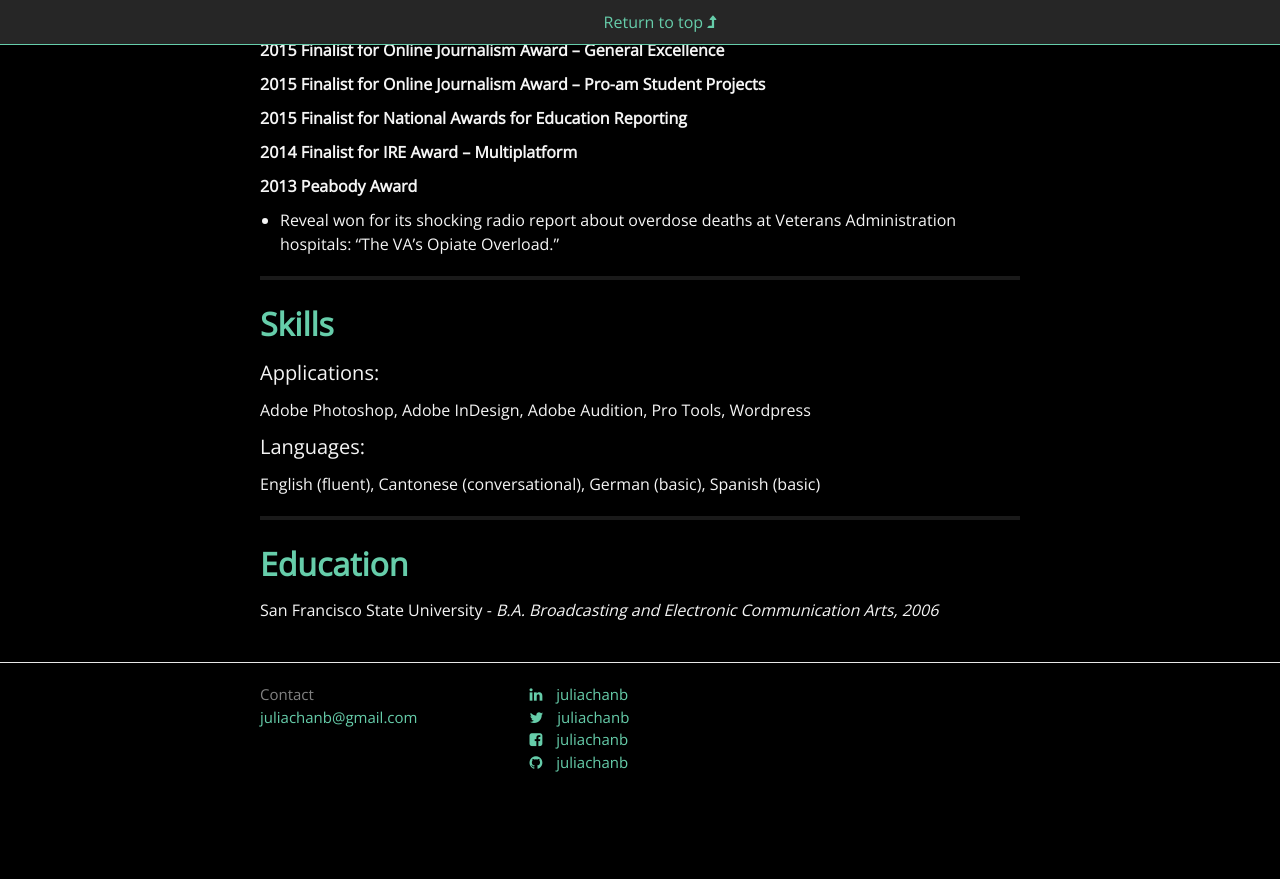
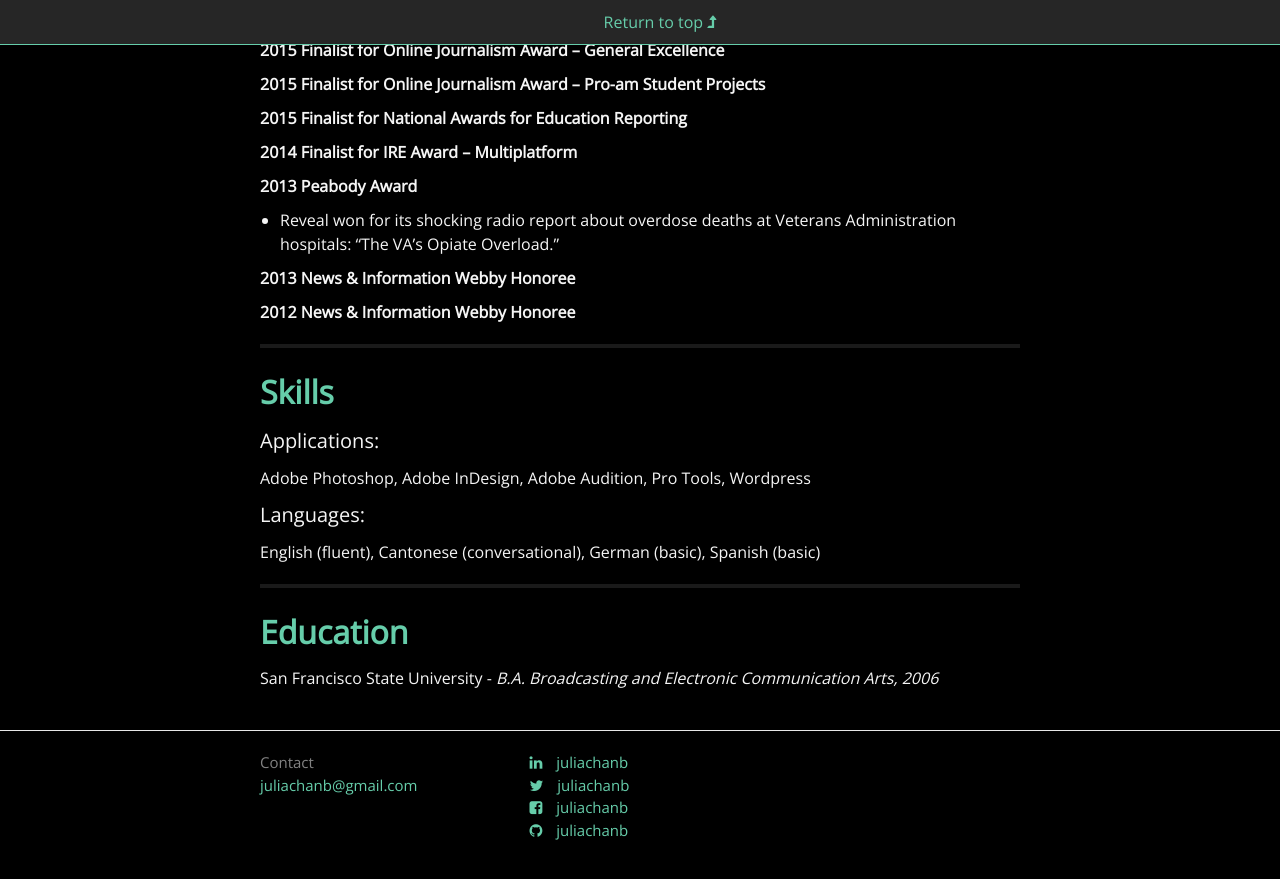
Before and after one commit to juliachanb/juliachanb.github.io, a Jekyll site: the page built from pages/resume.md, in a window 1280 px wide and 900 px high, scrolled down 3769 px. Shown: the top 879 px of the window. Built offline with Jekyll 4.4.1, drawn with Linux system fonts in a browser that asks for light colours; nearby versions of some CDN libraries; some web fonts are replaced; before the commit the page ends 4601 px from its top, so only the background shows below that.

Commit message:
added awards

```diff
--- a/pages/resume.md
+++ b/pages/resume.md
@@ -161,6 +161,10 @@ ___
 
 - Reveal won for its shocking radio report about overdose deaths at Veterans Administration hospitals: "The VA’s Opiate Overload."
 
+**2013 News & Information Webby Honoree**
+
+**2012 News & Information Webby Honoree**
+
 ___
 
 
```
